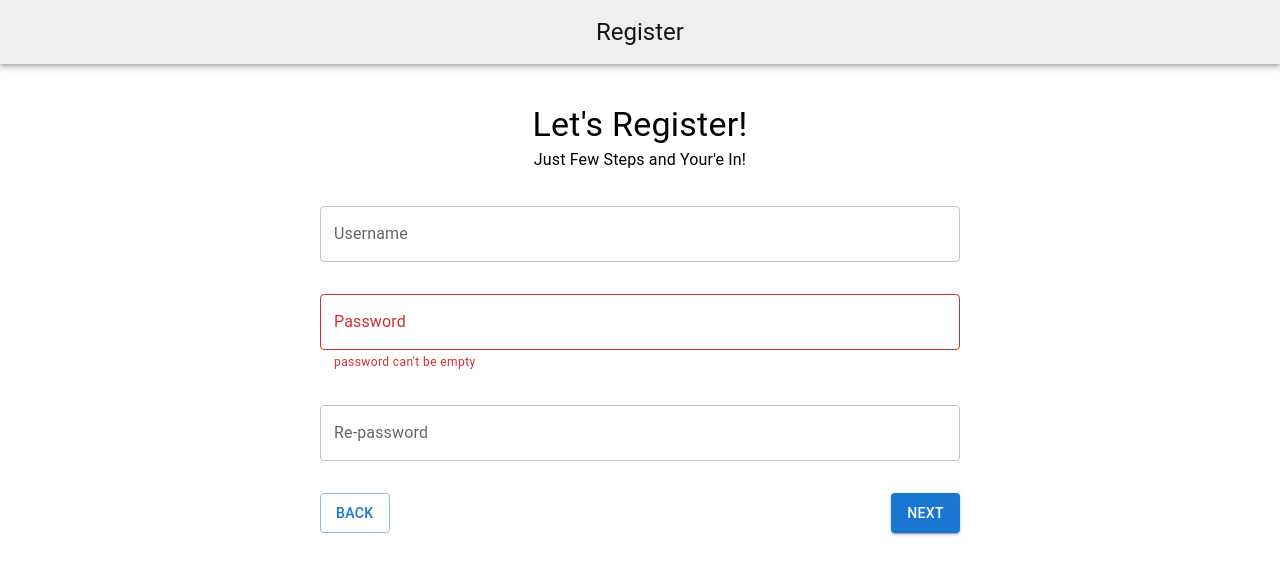
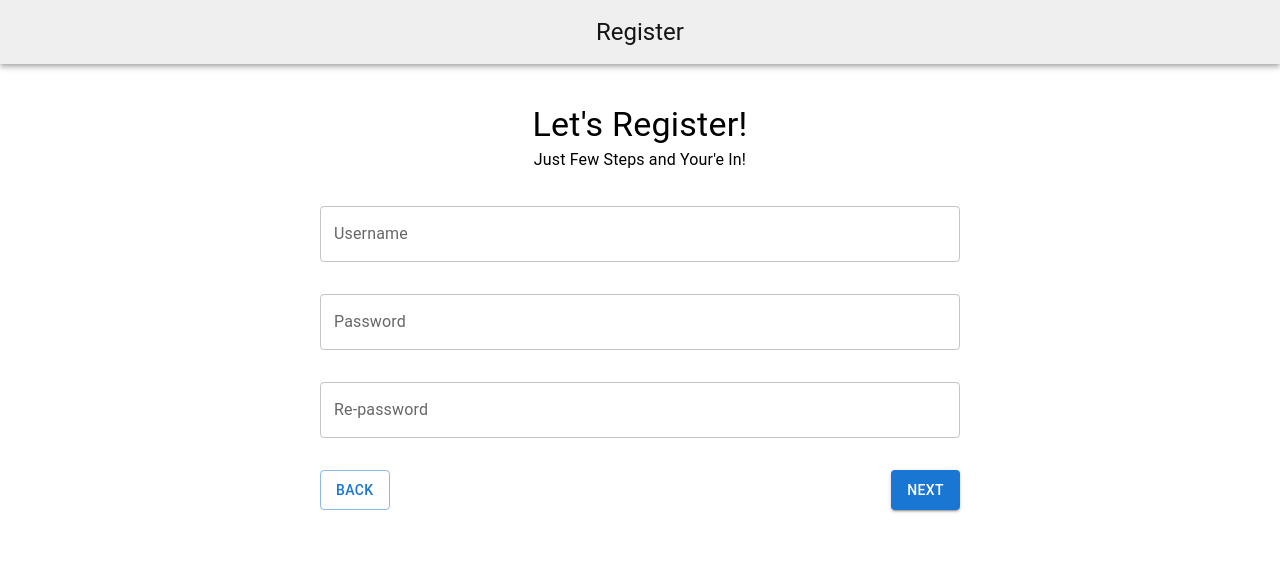
Before and after one commit to AvishayDev/Instagram, a React (Create React App) app in the folder frontend/: page /register in a window 1280 px wide. Shown: the top 574 px of the page. Built offline with nearby package versions, Linux system fonts and the light colour scheme.

Commit message:
initial formik for register. create fully functional step1. thanks G-d

```diff
--- a/frontend/src/pages/Register/Register.tsx
+++ b/frontend/src/pages/Register/Register.tsx
@@ -6,8 +6,53 @@ import RegisterStep1 from "./RegisterStep1";
 import RegisterStep2 from "./RegisterStep2";
 import RegisterStep3 from "./RegisterStep3";
 import { useNavigate } from "react-router-dom";
-import { useFormik } from "formik";
+import { FormikErrors, FormikValues, useFormik,yupToFormErrors } from "formik";
+import { isAlpha, isAlphanumeric, isURL } from "class-validator";
+import * as Yup from 'yup';
+import { RegisterUser } from "../../redux/features/Api/users/types/RegisterUser";
 
+function validateYupSchemaSync<T extends FormikValues>(values : T ,schema:Yup.AnyObjectSchema) : FormikErrors<T> {
+
+    try {
+        schema.validateSync(values,{abortEarly:false})
+    } catch (error){
+        if(error instanceof Yup.ValidationError) return yupToFormErrors(error)
+    }
+    return {}
+}
+
+
+async function validateYupSchema<T extends FormikValues>(values : T ,schema:Yup.AnyObjectSchema) : Promise<FormikErrors<T>>{
+
+    return await schema.validate(values,{ abortEarly: false })
+                        .catch(error => yupToFormErrors(error))
+}
+
+const validationSchemaStep1 = Yup.object({
+    username: Yup.string()
+                    .required('Did you forget something?')
+                    .test('isAlphanumeric',
+                        'Username can be only letters and numbers',
+                        (value)=> isAlphanumeric(value)),
+    rePassword: Yup.string()
+                    .required('Did you forget something?')
+                    .oneOf([Yup.ref('password')],"Passwords dosen't match."),
+    password: Yup.string()
+                    .required('Did you forget something?')
+                    .max(100,"it's too long!"),
+
+});
+
+const validationSchemaStep2 = Yup.object({
+    profileImageUrl: Yup.string()
+                        .url('Please provide valid URL'),
+    firstName: Yup.string()
+                    .required('What is Your name again..?')
+                    .test('isAlpha','First name can be only letters',(value)=>isAlpha(value)),
+    lastName: Yup.string()
+                    .required('What is Your name again..?')
+                    .test('isAlpha','First name can be only letters',(value)=>isAlpha(value))
+})
 
 const initialPage = 1;
 const endPage = 3;
@@ -17,27 +62,51 @@ function Register() {
     const [currentPage,setCurrentPage] = useState(initialPage);
     const navigate = useNavigate()
 
-    // const formik = useFormik({
+    const formik = useFormik<RegisterUser>({
+        initialValues: {
 
-    // })
+            username:'',
+            password:'',
+            rePassword:'',
 
+            profileImageUrl:'',
+            firstName:'',
+            lastName:'',
 
-    const handleBack = ()=>{
+            bio:''
+        },
+        validate: async (values)=>{
+            let errors:FormikErrors<typeof values> = {}
+            if (currentPage === 1){
+                const {username,password,rePassword} = values;
+                errors = await validateYupSchema({username,password,rePassword}, validationSchemaStep1)
+                console.log('validated')
+            } else if (currentPage === 2){
+
+                const {firstName,lastName,profileImageUrl} = values;
+                errors = await validateYupSchema({firstName,lastName,profileImageUrl}, validationSchemaStep2)
+            }
+
+            return errors
+        },
+        onSubmit: (values)=>{
+            if (currentPage === endPage)
+                setCurrentPage(initialPage)
+            else
+            setCurrentPage(currentPage + 1)
+
+        },
+        validateOnBlur:true
+    })
+
+    const handleBack = () => {
         if (currentPage > initialPage)
             setCurrentPage(currentPage - 1)
         else
             navigate('/login')
     }
 
-    const handleNext = ()=>{
-        if (currentPage === endPage)
-            setCurrentPage(initialPage)
-        else
-        setCurrentPage(currentPage + 1)
-    }
-
-
-
+    console.log(formik.errors)
     return (
         <Box sx={{width:'50vw', marginTop:4}}>
 
@@ -46,13 +115,25 @@ function Register() {
                 <Typography variant="subtitle1">Just Few Steps and Your'e In!</Typography>
             </Box>
 
-            {currentPage === 1 && <RegisterStep1/>}
-            {currentPage === 2 && <RegisterStep2/>}
-            {currentPage === 3 && <RegisterStep3/>}
+            {currentPage === 1 &&
+                    <RegisterStep1
+                        formik={formik}
+                        />
+            }
+            {currentPage === 2 &&
+                    <RegisterStep2
+
+                        />
+            }
+            {currentPage === 3 &&
+                    <RegisterStep3
+
+                        />
+            }
 
             <RegisterNavigation
                     onBack={handleBack}
-                    onNext={handleNext}
+                    onNext={formik.handleSubmit}
                     />
         </Box>
      );
--- a/frontend/src/pages/Register/RegisterStep1.tsx
+++ b/frontend/src/pages/Register/RegisterStep1.tsx
@@ -3,98 +3,95 @@ import CircularProgress from '@mui/material/CircularProgress';
 import { useLazyCheckUsernameQuery } from "../../redux/features/Api/users/usersApiSlice";
 import useDataError from "../../Hooks/useDataError";
 import { equals, isAlphanumeric, isNotEmpty } from "class-validator";
-import { useEffect, useState } from "react";
+import { useEffect, useLayoutEffect, useRef, useState } from "react";
 import CheckIcon from '@mui/icons-material/Check';
 import { useStoreSelector } from "../../Hooks/storeHooks";
+import { FormikProps } from "formik";
+import { RegisterUser } from "../../redux/features/Api/users/types/RegisterUser";
 
 
-function RegisterStep1() {
+interface RegisterStep1Props {
+    formik: FormikProps<RegisterUser>
+}
 
-    const [trigger,{isLoading}] = useLazyCheckUsernameQuery();
+function RegisterStep1(props:RegisterStep1Props) {
 
-    const [username,setUsername,setUsernameError,resetUsernameError] = useDataError('');
-    const [password,setPassword,setPasswordError,resetPasswordError] = useDataError('');
-    const [rePassword,setRePassword,setRePasswordError,resetRePasswordError] = useDataError('');
+    const [trigger,{isLoading,isError,data,isSuccess}] = useLazyCheckUsernameQuery();
 
-    const [isSuccess,setIsSuccess] = useState(false);
+    const {formik} = props;
 
-    const checkUsername = async (usernameTest:string) => {
+    // const firstTime = useRef(2)
+    // useLayoutEffect(()=>{
+    //     if (firstTime.current> 0){
+    //         firstTime.current--;
+    //         return
+    //     }
+    //     console.log('koko')
+    //     const checkUsername = async ()=>{
 
-        setIsSuccess(false)
-
-        if (!isAlphanumeric(usernameTest)){
-            setUsernameError('username can be only letters and numbers');
-            return
-        } else resetUsernameError();
-
-        const {isError, data} = await trigger(usernameTest);
+    //         await trigger(formik.values.username)
+    //     }
+    //     !formik.errors.username && checkUsername()
+    // },[formik.errors.username])
 
 
-        if (isError){
-            return setUsernameError('internal error, please try again later');
-        } else resetUsernameError();
+    // useEffect(()=>{
+    //     console.log('useEffect')
+    //     console.log(formik.touched.username)
+    //     console.log(formik.errors.username)
+    //     const checkUsername = async ()=>{
+    //         console.log('trigger')
+    //         await trigger(formik.values.username)
+    //     }
 
-        if (data?.exists)
-            return setUsernameError('username already exists');
-        else
-            setIsSuccess(true)
-    }
+    //     if (formik.touched.username && !formik.errors.username)
+    //         checkUsername()
+    // },[formik.touched.username])
 
 
-    const validatePasswords = (passwordTest:string,rePasswordTest:string)=>{
-
-        let testCheck = true;
-        if (!isNotEmpty(passwordTest)){
-            setPasswordError("password can't be empty");
-            testCheck = false;
-        } else resetPasswordError();
-
-        if (!equals(passwordTest,rePasswordTest)){
-            setRePasswordError('password and re-password have to match.');
-            testCheck = false;
-        } else resetRePasswordError();
-
-        if (!testCheck) return // add disable to redux
-
-        // add to redux and continue
+    const checkUsername = async ()=>{
+        if (formik.touched.username && !formik.errors.username) {
+            console.log('trigger')
+            await trigger(formik.values.username)
+        }
     }
-
-
-    useEffect(()=>{
-        validatePasswords(password.data,rePassword.data)
-    },[password.data, rePassword.data])
-
 
     return (
         <Stack spacing={4}>
             <TextField
                 label='Username'
-                error={username.isError}
+                name="username"
                 InputProps={{
                     endAdornment: (
                         <InputAdornment position="end">
-                            {isLoading && <CircularProgress size={25}/>}
-                            {isSuccess && <CheckIcon/>}
+                            {(!formik.errors.username && !isError && !data?.exists) &&
+                            <>
+                                {isLoading && <CircularProgress size={25}/>}
+                                {isSuccess && <CheckIcon/>}
+                            </>}
                         </InputAdornment>
                     )
                 }}
-                onBlur={(event)=>checkUsername(event.target.value)}
-                onChange={(event)=>setUsername(event.target.value)}
-                helperText={username.error}
+                error={isError || !!formik.errors.username || data?.exists}
+                onBlur={(error)=>{formik.handleBlur(error);checkUsername()}}
+                onChange={formik.handleChange}
+                helperText={isError || data?.exists  ? 'Username already Exists' : formik.errors.username}
                     />
             <TextField
                 type="password"
                 label='Password'
-                onChange={(event)=>setPassword(event.target.value)}
-                error={password.isError}
-                helperText={password.error}
+                name='password'
+                onChange={formik.handleChange}
+                error={formik.touched.password && !!formik.errors.password}
+                helperText={formik.touched.password && formik.errors.password}
                 />
             <TextField
                 type="password"
                 label='Re-password'
-                onChange={(event)=>setRePassword(event.target.value)}
-                error={rePassword.isError}
-                helperText={rePassword.error}
+                name="rePassword"
+                onChange={formik.handleChange}
+                error={formik.touched.rePassword && !!formik.errors.rePassword}
+                helperText={formik.touched.rePassword && formik.errors.rePassword}
                 />
         </Stack>
         );
--- /dev/null
+++ b/frontend/src/redux/features/Api/users/types/RegisterUser.ts
@@ -0,0 +1,15 @@
+
+
+
+
+export type RegisterUser = {
+    username:string,
+    password:string,
+    rePassword:string,
+
+    profileImageUrl:string,
+    firstName:string,
+    lastName:string,
+
+    bio:string
+}
```
Also changed, not shown: 1 other file (tests, documents, lock files or other folders).
